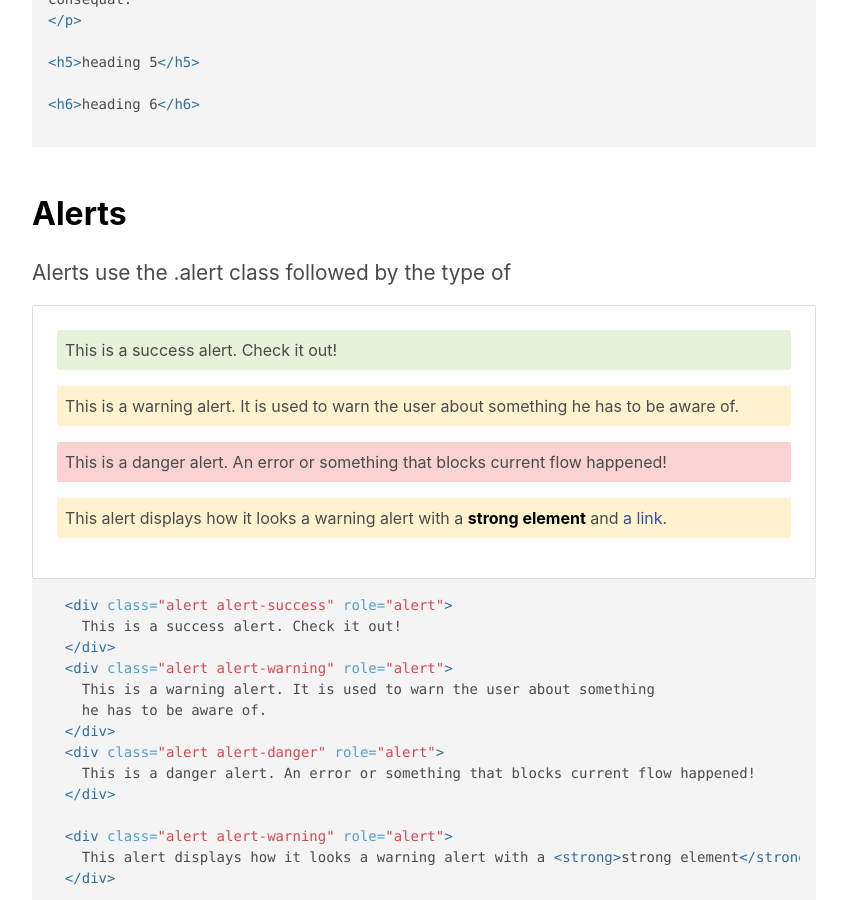
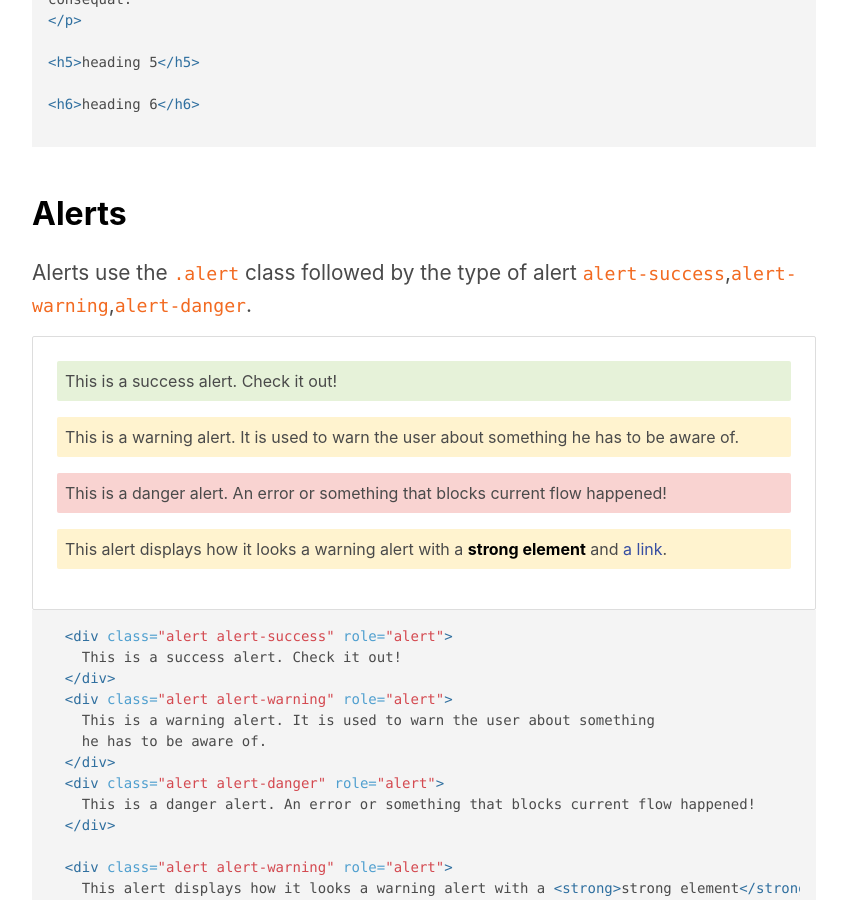
Before and after one commit to unicef/design-system, a Jekyll site: the page built from kitchen.md, in a window 1280 px wide and 900 px high, scrolled down 2606 px. Shown: the whole window, without its empty margins (216-1063 px from the left). Built offline with Jekyll 4.4.1, drawn with Linux system fonts in a browser that asks for light colours.

Commit message:
+ completed alert doc.

```diff
--- a/kitchen.md
+++ b/kitchen.md
@@ -128,7 +128,7 @@ consequat.
 
 ## Alerts
 
-Alerts use the .alert class followed by the type of
+Alerts use the `.alert` class followed by the type of alert `alert-success`,`alert-warning`,`alert-danger`.
 
 <div class="doc-example">
   <div class="alert alert-success" role="alert">
```
